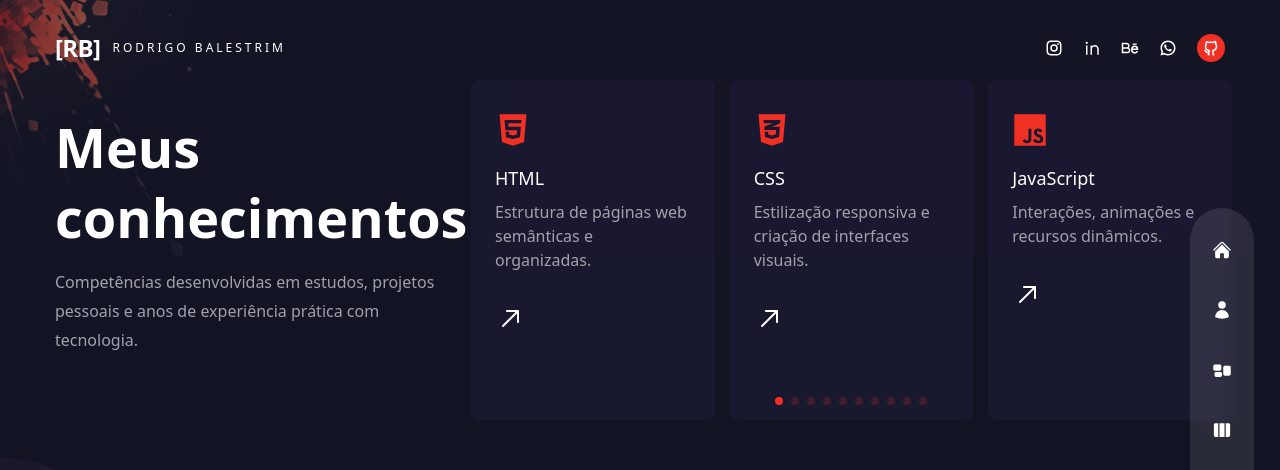
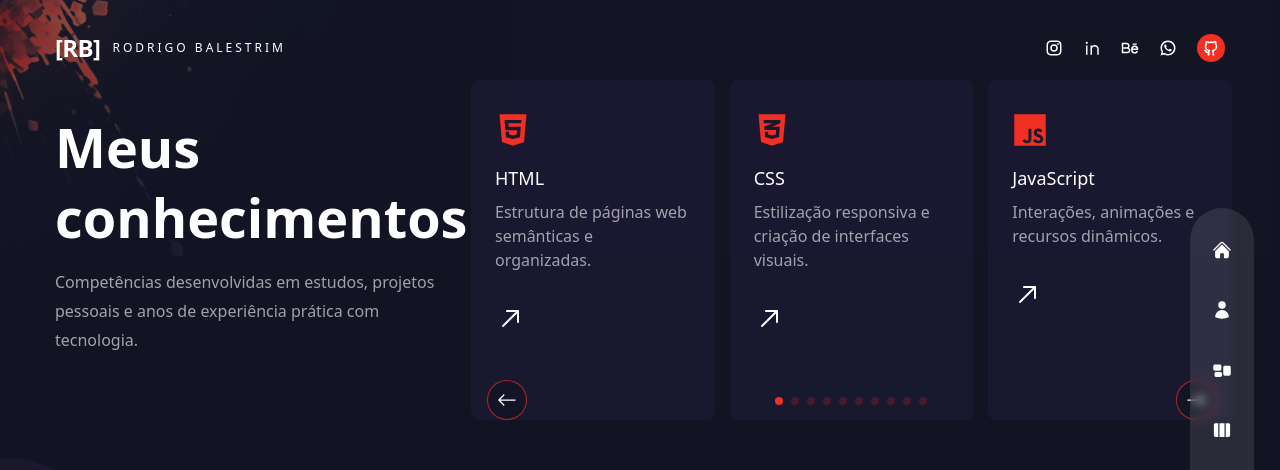
Before and after one commit to RodrigoBalestrim/portfolio-rodrigo-balestrim, a Next.js app in the folder portfolio-3d/: page /services in a window 1280 px wide. Shown: the top 470 px of the page. Built offline with nearby package versions, Linux system fonts and the light colour scheme.

Commit message:
Add visible carousel navigation arrows

```diff
--- a/portfolio-3d/components/ServiceSlider.jsx
+++ b/portfolio-3d/components/ServiceSlider.jsx
@@ -1,4 +1,5 @@
 import { FaCss3Alt, FaGitAlt, FaGithub, FaHtml5, FaJs, FaReact } from "react-icons/fa";
+import { BsArrowLeft, BsArrowRight } from "react-icons/bs";
 import { RxArrowTopRight } from "react-icons/rx";
 import {
   SiFramer,
@@ -8,7 +9,7 @@ import {
   SiTailwindcss,
   SiVercel,
 } from "react-icons/si";
-import { FreeMode, Pagination } from "swiper";
+import { FreeMode, Navigation, Pagination } from "swiper";
 import { Swiper, SwiperSlide } from "swiper/react";
 
 import "swiper/css";
@@ -32,13 +33,15 @@ const serviceData = [
 
 const ServiceSlider = () => {
   return (
+    <div className="relative">
       <Swiper
         breakpoints={{
           320: { slidesPerView: 1, spaceBetween: 15 },
           640: { slidesPerView: 3, spaceBetween: 15 },
         }}
+        navigation={{ prevEl: ".service-prev", nextEl: ".service-next" }}
         pagination={{ clickable: true }}
-      modules={[FreeMode, Pagination]}
+        modules={[FreeMode, Navigation, Pagination]}
         freeMode
         className="h-[240px] sm:h-[340px]"
       >
@@ -61,6 +64,14 @@ const ServiceSlider = () => {
           </SwiperSlide>
         ))}
       </Swiper>
+
+      <button type="button" aria-label="Conhecimento anterior" className="service-prev absolute bottom-0 left-2 z-20 grid h-10 w-10 place-items-center rounded-full border border-accent/70 bg-primary/80 text-xl text-white transition hover:bg-accent sm:left-4">
+        <BsArrowLeft />
+      </button>
+      <button type="button" aria-label="Próximo conhecimento" className="service-next absolute bottom-0 right-2 z-20 grid h-10 w-10 place-items-center rounded-full border border-accent/70 bg-primary/80 text-xl text-white transition hover:bg-accent sm:right-4">
+        <BsArrowRight />
+      </button>
+    </div>
   );
 };
 
--- a/portfolio-3d/components/WorkSlider.jsx
+++ b/portfolio-3d/components/WorkSlider.jsx
@@ -73,9 +73,9 @@ const WorkSlider = ({ onProjectChange }) => {
         </SwiperSlide>
       ))}
     </Swiper>
-    <div className="absolute bottom-3 right-5 z-10 flex gap-2">
-      <button type="button" aria-label="Projeto anterior" className="project-prev grid h-9 w-9 place-items-center rounded-full border border-white/30 transition hover:border-accent hover:bg-accent"><BsArrowLeft /></button>
-      <button type="button" aria-label="Próximo projeto" className="project-next grid h-9 w-9 place-items-center rounded-full border border-white/30 transition hover:border-accent hover:bg-accent"><BsArrowRight /></button>
+    <div className="absolute bottom-1 right-4 z-20 flex gap-3 sm:right-5">
+      <button type="button" aria-label="Projeto anterior" className="project-prev grid h-11 w-11 place-items-center rounded-full border border-white/40 bg-primary/80 text-xl text-accent shadow-lg backdrop-blur-sm transition hover:border-accent hover:bg-accent hover:text-white sm:h-12 sm:w-12"><BsArrowLeft /></button>
+      <button type="button" aria-label="Próximo projeto" className="project-next grid h-11 w-11 place-items-center rounded-full border border-white/40 bg-primary/80 text-xl text-accent shadow-lg backdrop-blur-sm transition hover:border-accent hover:bg-accent hover:text-white sm:h-12 sm:w-12"><BsArrowRight /></button>
     </div>
   </div>
   </>
```
Lines whose indentation alone changed are shown as unchanged.
